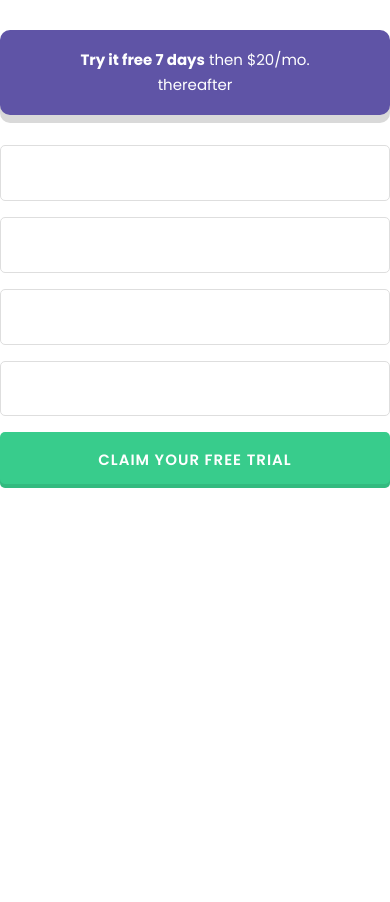
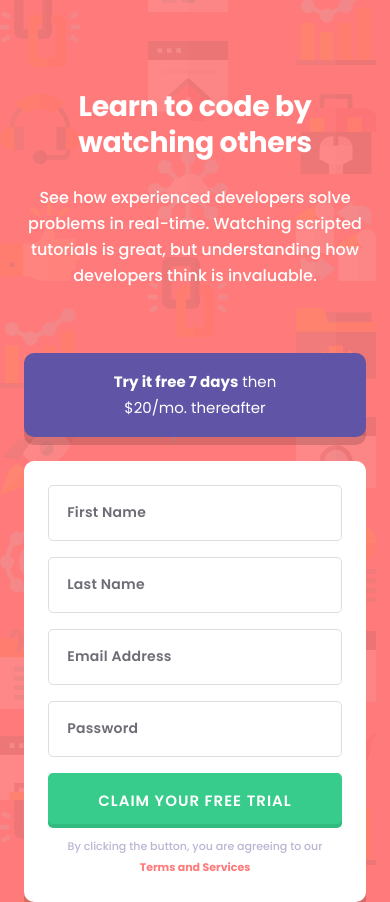
Before and after one commit to Michal-Majchrzak/fm-intro-component-with-sign-up-form, a plain HTML site: page index.html in a window 390 px wide. Before the commit the page ends 844 px from the top, so only its background shows below. Drawn offline with Linux system fonts and the light colour scheme.

Commit message:
Mobile Layout

```diff
--- a/index.html
+++ b/index.html
@@ -12,28 +12,29 @@
   <link rel="stylesheet" href="css/main.css">
 </head>
 <body>
-  <div class="trial-note"><span class="text-bold">Try it free 7 days</span> then $20/mo. thereafter</div>
-  <form class="form" action="">
-    <input class="form-item" type="text" name="" id="">
-    <input class="form-item" type="text" name="" id="">
-    <input class="form-item" type="email" name="" id="">
-    <input class="form-item" type="password" name="" id="">
-    <button class="btn" type="submit">Claim your free trial</button>
-  </form>
-  <!-- Learn to code by watching others
-
-  See how experienced developers solve problems in real-time. Watching scripted tutorials is great,
-  but understanding how developers think is invaluable.
-
-  Try it free 7 days then $20/mo. thereafter
-
-  First Name
-  Last Name
-  Email Address
-  Password
-
-  Claim your free trial
-
-  By clicking the button, you are agreeing to our Terms and Services -->
+  <main class="sign-up">
+    <div class="container">
+      <h1 class="title">Learn to code by watching others</h1>
+      <p class="description">See how experienced developers solve problems in real-time. Watching scripted tutorials is great,
+        but understanding how developers think is invaluable.</p>
+    </div>
+    <div>
+      <div class="trial-note">
+        <span class="text-bold">Try it free 7 days</span> then $20/mo. thereafter
+      </div>
+      <div class="card">
+        <form class="form" action="">
+          <input class="form-item" type="text" name="" id="" placeholder="First Name">
+          <input class="form-item" type="text" name="" id="" placeholder="Last Name">
+          <input class="form-item" type="email" name="" id="" placeholder="Email Address">
+          <input class="form-item" type="password" name="" id="" placeholder="Password">
+          <button class="btn" type="submit">Claim your free trial</button>
+        </form>
+        <p class="card__terms-and-services">
+          By clicking the button, you are agreeing to our <span class="text-accent text-bold">Terms and Services</span>
+        </p>
+      </div>
+    </div>
+  </main>
 </body>
 </html>
--- a/src/sass/components/_btn.scss
+++ b/src/sass/components/_btn.scss
@@ -15,7 +15,7 @@
   @include generic.font-note;
   font-weight: 600;
   letter-spacing: st.px2rem(1);
-  color: var(--color-text-note);
+  color: inherit;
   text-transform: uppercase;
 
   &:hover {
--- /dev/null
+++ b/src/sass/components/_card.scss
@@ -0,0 +1,21 @@
+@use "../sass-toolkit" as st;
+@use "../generic";
+
+.card {
+  // Appearance
+  background-color: white; // use var
+  border-radius: st.px2rem(10);
+  box-shadow: var(--box-shadow-note);
+  // Layout
+  padding: 1.5rem;
+
+  &__terms-and-services {
+    // Layout
+    padding: 0 st.px2rem(15);
+    margin-top: .5rem;
+    // Typography
+    @include generic.font-terms-and-services;
+    text-align: center;
+    color: var(--color-text-terms);
+  }
+}
--- a/src/sass/components/_form.scss
+++ b/src/sass/components/_form.scss
@@ -15,5 +15,13 @@
     // Typography
     @include generic.font-input-field;
     color: var(--color-text-input);
+
+    &::placeholder {
+      color: var(--color-text-input-placeholder);
+    }
+
+    &:focus-visible {
+      outline: st.px2rem(1) solid var(--color-background-note);
+    }
   }
 }
--- a/src/sass/components/_index.scss
+++ b/src/sass/components/_index.scss
@@ -1,3 +1,4 @@
+@forward "card";
 @forward "trial-note";
 @forward "btn";
 @forward "form";
--- a/src/sass/components/_trial-note.scss
+++ b/src/sass/components/_trial-note.scss
@@ -8,9 +8,8 @@
   box-shadow: var(--box-shadow-note);
   //Layout
   padding: 1.13em 20.45%;
-  margin: 2em 0; //temp
+  margin-bottom: 1.5rem;
   // Typography
   @include generic.font-note;
-  color: var(--color-text-note);
   text-align: center;
 }
--- a/src/sass/generic/_fonts.scss
+++ b/src/sass/generic/_fonts.scss
@@ -16,3 +16,22 @@
   line-height: 1.85;
   letter-spacing: st.px2rem(0.25);
 }
+
+@mixin terms-and-services {
+  font-size: st.px2rem(11);
+  font-weight: 500;
+  line-height: 1.9;
+}
+
+@mixin main-heading {
+  font-size: st.linear-func-clamp(28, 375, 50, 1440); // 28; 50
+  font-weight: 700;
+  line-height: st.linear-func-clamp(36, 375, 55, 1440); // 36 ; 55
+  letter-spacing: st.px2rem(-0.3);
+}
+
+@mixin description {
+  font-size: 1rem;
+  font-weight: 500;
+  line-height: 1.625;
+}
--- a/src/sass/generic/_index.scss
+++ b/src/sass/generic/_index.scss
@@ -1,3 +1,4 @@
+@use "../sass-toolkit" as st;
 @use "fonts";
 @forward "fonts" as font-*;
 
@@ -6,8 +7,11 @@ $colors: (
   "background-btn" : hsl(154, 59%, 51%),
   "background-btn-hover": hsl(154, 65%, 68%),
   "border-input": hsl(0, 0%, 87%),
-  "text-note": hsl(0, 0%, 100%),
-  "text-input": hsla(248, 9%, 26%, 0.75),
+  "text-main": hsl(0, 0%, 100%),
+  "text-input-placeholder": hsla(248, 9%, 26%, 0.75),
+  "text-input": hsl(248, 9%, 26%),
+  "text-accent": hsl(0, 100%, 74%),
+  "text-terms": hsl(247, 25%, 77%),
 );
 
 :root {
@@ -15,13 +19,49 @@ $colors: (
   @each $name, $color in $colors {
     --color-#{$name}: #{$color};
   }
-
+  // shadows
   --box-shadow-note: 0 8px 0 0 hsla(0, 0%, 0%, 0.15);
   --box-shadow-btn: inset 0 -4px 0 0 hsla(0, 0%, 0%, 0.09);
+  // font
+  @include fonts.default;
+}
 
-  @include fonts.default;
+body {
+  background-image: url("../../../assets/images/bg-intro-desktop.png");
+  background-color: var(--color-text-accent);
+
+  padding: st.px2rem(88) 1.5rem 0;
+  color: var(--color-text-main);
 }
 
 .text-bold {
   font-weight: 700;
 }
+.text-accent {
+  color: var(--color-text-accent);
+}
+
+.sign-up {
+  // display: grid;
+  // grid-template-columns: minmax(min-content, 100%);
+  // gap: st.px2rem(30);
+  // margin: 0 auto;
+  // max-width: st.px2rem(1110);
+}
+
+.container {
+  margin-bottom: 4rem;
+}
+
+.title {
+  // Layout
+  margin-bottom: 1.5rem;
+  // Typography
+  @include fonts.main-heading;
+  text-align: center;
+}
+
+.description {
+  @include fonts.description;
+  text-align: center;
+}
```
Also changed, not shown: css/main.css, 1 other file.
